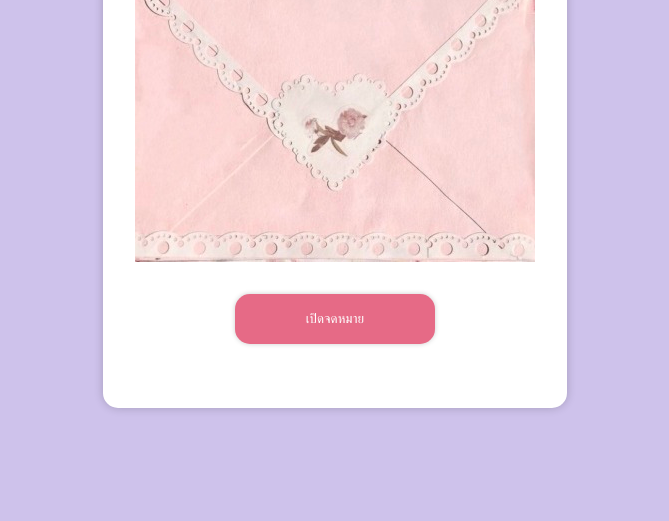
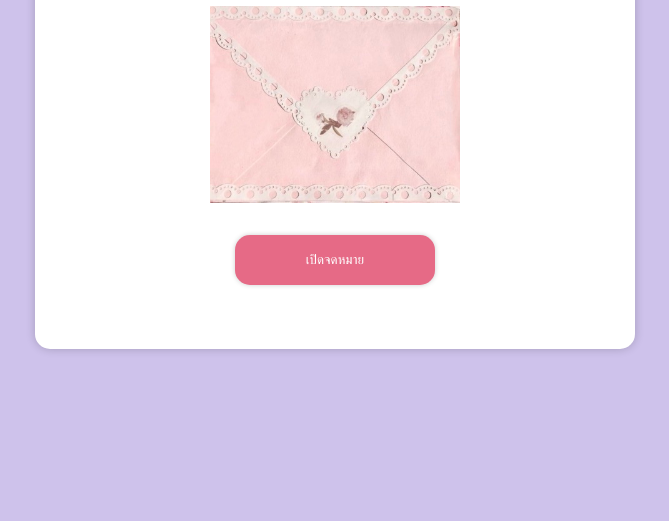
Before and after one commit to kornvarintayatorn-sketch/HBD, a plain HTML site: page index.html in a window 1280 px wide. Shown: the part 279-800 px from the top of the page, without its empty margins (305-974 px from the left). Drawn offline with Linux system fonts and the light colour scheme.

Commit message:
Update index.html

```diff
--- a/index.html
+++ b/index.html
@@ -8,9 +8,10 @@
     <link href="https://fonts.googleapis.com/css2?family=Itim&display=swap" rel="stylesheet">
 </head>
 <body>
+    <div class="container">
         <div class="page1" id="page1">
             <h1>วันนี้วันเกิดใครน้าา</h1>
-        <img src="img1.jpg">
+            <img src="img1.jpg" style="width: 250px">
             <button onclick="page2" id="openBtn1">เปิดจดหมาย</button>
         </div>
 
@@ -30,6 +31,7 @@
             <p>ใช้ซื้อไอติมได้ 1 อันไม่จำกัดราคา จะซื้อที่มาร์ทหรือเซเว่นก็ได้</p>
             <img src="img3.jpg" style="width: 100px">
         </div>
+    </div>
 
     <script>
         const openBtn1 = document.getElementById('openBtn1');
```
Lines whose indentation alone changed are shown as unchanged.
